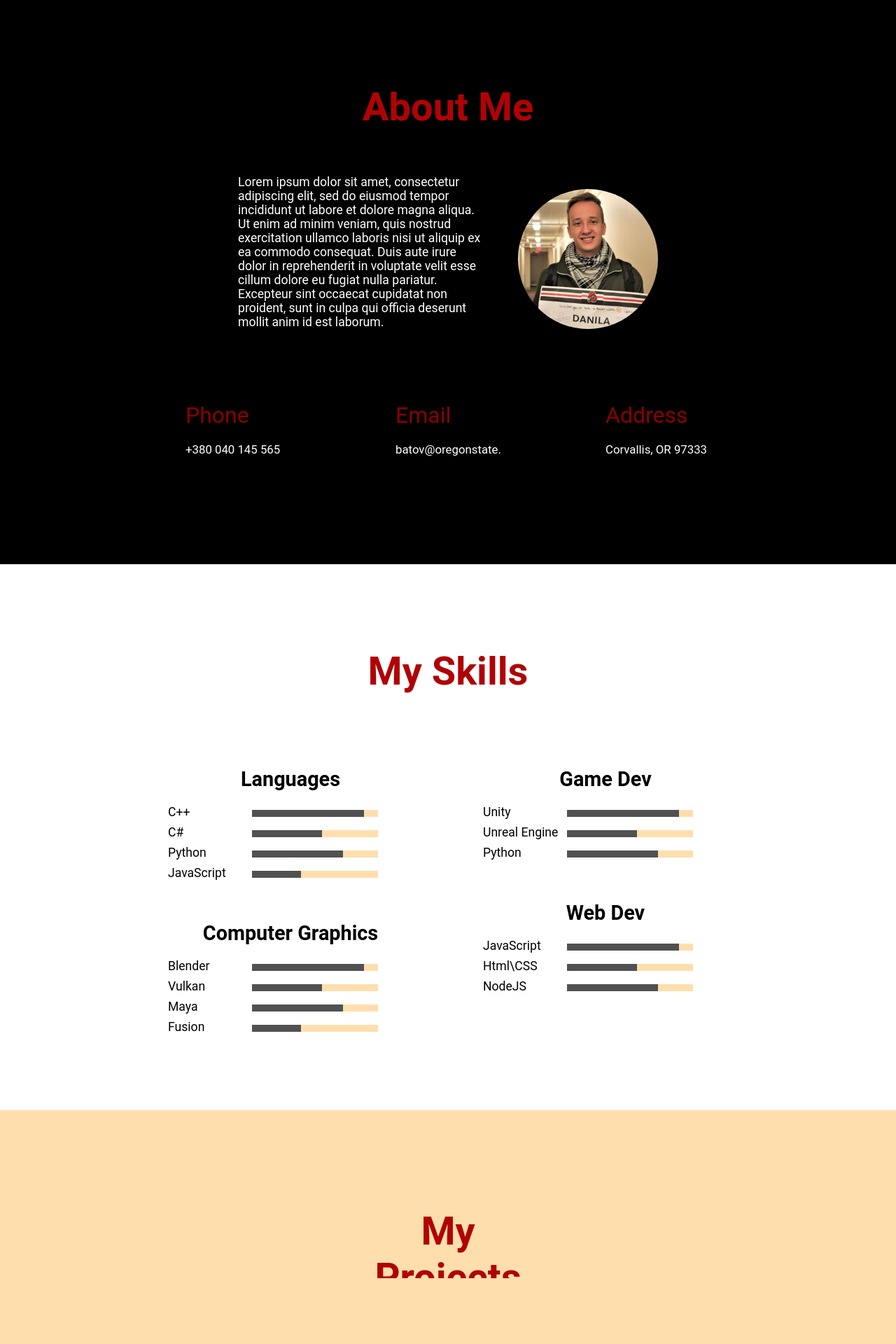
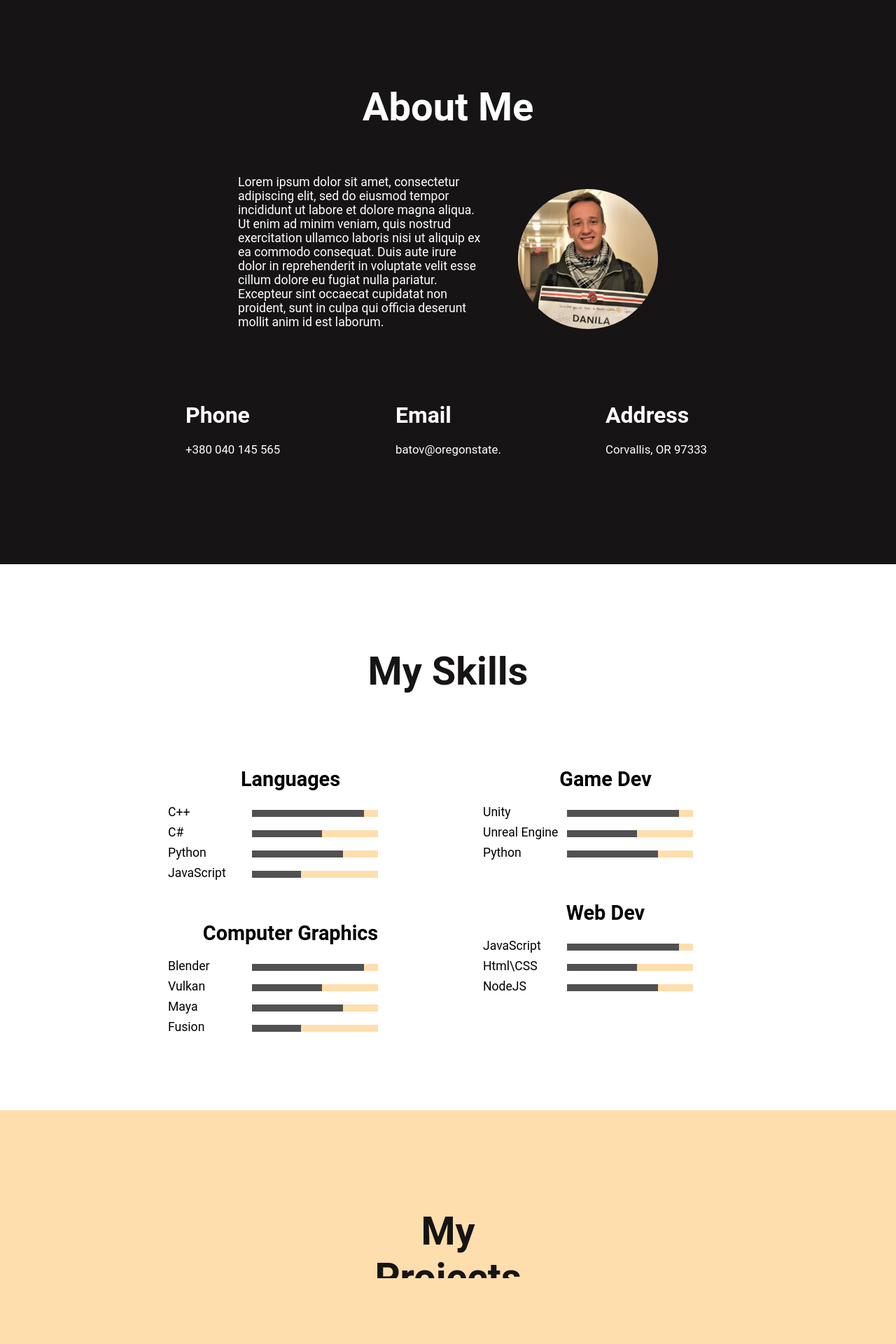
Before and after one commit to Greblovs/DanilaWeb, a React (Create React App) app in the folder danilaweb/: page / in a window 1280 px wide. Shown: the part 800-2720 px from the top of the page at 70% size. Built offline with nearby package versions, Linux system fonts and the light colour scheme.

Commit message:
different colors

```diff
--- a/danilaweb/src/Components/Footer/Footer.js
+++ b/danilaweb/src/Components/Footer/Footer.js
@@ -21,7 +21,7 @@ const Footer = (props) => {
                     <span className={classes.entery}>Corvallis OR, 97333</span>
                 </div>
                 <div className={classes.map}>
-                    <span className={classes.subTitle}>Map</span>
+                    <span className={classes.subTitle}>Website Map</span>
                     <span onClick={props.scrollProfile} className={classes.entery}>Profile</span>
                     <span onClick={props.scrollSkills} className={classes.entery}>Skills</span>
                     <span onClick={props.scrollMyProject} className={classes.entery}>Projects</span>
--- a/danilaweb/src/Components/Footer/Footer.module.scss
+++ b/danilaweb/src/Components/Footer/Footer.module.scss
@@ -8,14 +8,14 @@ $main-font: "Roboto";
 }
 .subTitle{
   display: block;
-  color: darkred;
+  color: white;
   font-size: 1.5em;
   font-weight: 600;
   margin-bottom: 10px;
 }
 .contentWrapper{
   max-width: 100vw;
-  width: 800px;
+  width: 900px;
   margin: auto;
 }
 .socialNetworks{
@@ -42,7 +42,7 @@ $main-font: "Roboto";
   margin-bottom: 5px;
   display: block;
   color: white;
-  font-size: 1.1em;
+  font-size: 1.0em;
   font-weight: 600;
 
 }
--- a/danilaweb/src/Components/Menu/Menu.module.scss
+++ b/danilaweb/src/Components/Menu/Menu.module.scss
@@ -3,7 +3,7 @@ $main-font: "Roboto";
 .menu{
   width: 100vw;
   height: 66px;
-  background-color: #161415;
+  background-color: #2f363f;
   color:white;
   z-index: 100;
   position: fixed;
--- a/danilaweb/src/Components/My Projects/Myprojects.module.scss
+++ b/danilaweb/src/Components/My Projects/Myprojects.module.scss
@@ -7,7 +7,7 @@ $main-font: "Roboto";
   height: 80px;
   height: 80px;
   margin: 0 auto;
-  color: #b00305;
+  color: #161415;
   font-size: 3.5em;
   font-weight: 600;
   font-family: $main-font, serif;
--- a/danilaweb/src/Components/PersonalInfo/PersonalInfo.module.scss
+++ b/danilaweb/src/Components/PersonalInfo/PersonalInfo.module.scss
@@ -7,7 +7,7 @@ $main-font: "Roboto";
   width: 100vw;
 
   padding-bottom: 150px;
-  background-color: black;
+  background-color:#161415;
 }
 .Title{
   margin-top: 120px !important;
@@ -17,7 +17,7 @@ $main-font: "Roboto";
   height: 60px;
   height: 80px;
   margin: 0 auto;
-  color: #b00305;
+  color:  white;
   font-size: 3.5em;
   font-weight: 600;
   font-family: $main-font, serif;
@@ -26,7 +26,7 @@ $main-font: "Roboto";
 @media (min-width: 1024px) {
   .aboutMeWrapper {
     width: 600px;
-    color: white;
+    color:   white;
     margin: auto;
     margin-top: 50px !important;
   }
@@ -52,7 +52,7 @@ $main-font: "Roboto";
   }
   .info{
     font-family: $main-font, serif;
-    color: white;
+    color:   white;
     display: inline-block;
     width: 150px;
     padding-left: 75px;
@@ -60,19 +60,20 @@ $main-font: "Roboto";
   }
   .subTitle{
     width: 300px;
-    color: darkred;
+    color:   white;
     font-size: 2.0em;
+    font-weight: 600;
   }
   .information{
     margin-top: 20px;
-    color: white;
+    color:  white;
     font-size: 1.05em;
   }
 }
 @media (max-width: 1024px) {
   .aboutMeWrapper {
     width: 100vw;
-    color: white;
+    color:   white;
     margin: auto;
     margin-top: 50px !important;
   }
@@ -98,7 +99,7 @@ $main-font: "Roboto";
   }
   .info{
     font-family: $main-font, serif;
-    color: white;
+    color:   white;
     text-align: center;
     width: 100vw;
 
@@ -107,12 +108,13 @@ $main-font: "Roboto";
     margin-top: 30px !important;
     margin: auto;
     width: 300px;
-    color: darkred;
+    color:   white;
     font-size: 2.5em;
+    font-weight: 600;
   }
   .information{
     margin-top: 10px;
-    color: white;
+    color:   white;
     font-size: 1.15em;
   }
 }
--- a/danilaweb/src/Components/Skills/Skills.module.scss
+++ b/danilaweb/src/Components/Skills/Skills.module.scss
@@ -15,7 +15,7 @@ $main-font: "Roboto";
   height: 80px;
   height: 80px;
   margin: 0 auto;
-  color: #b00305;
+  color: #161415;
   font-size: 3.5em;
   font-weight: 600;
   font-family: $main-font, serif;
```
